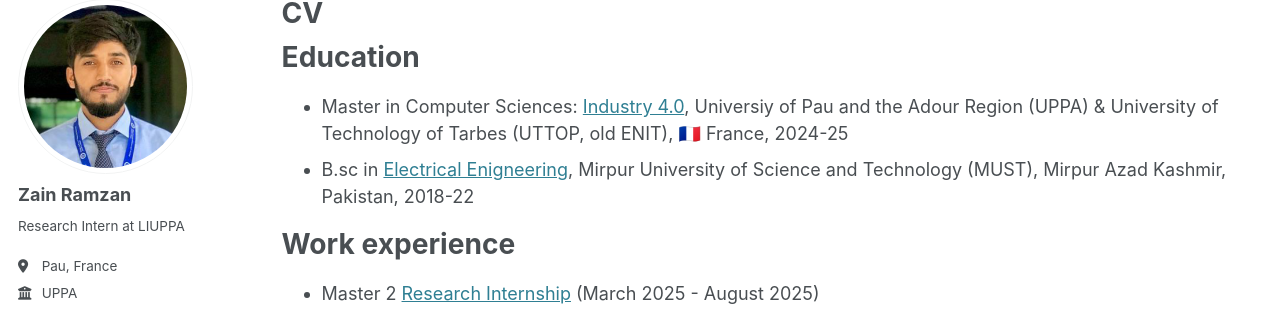
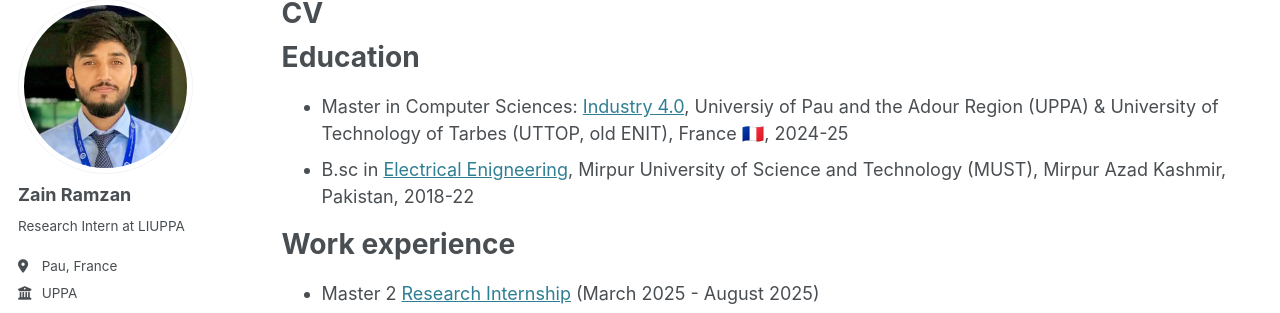
Before and after one commit to zain-ramzan/zain-ramzan.github.io, a Jekyll site: the page built from _pages/cv.md, in a window 1280 px wide and 900 px high. Shown: the part 107-420 px from the top of the window. Built offline with Jekyll 4.4.1, drawn with Linux system fonts in a browser that asks for light colours.

Commit message:
Update cv.md

```diff
--- a/_pages/cv.md
+++ b/_pages/cv.md
@@ -11,7 +11,7 @@ redirect_from:
 
 Education
 ======
-* Master in Computer Sciences: <a href="https://formation.univ-pau.fr/en/programs/science-technology-health-STS/master-degree-XB/master-computer-science-L7EMC9TO//m2-industry-4-0-L7EMCSH1.html" target="_blank">Industry 4.0</a>, Universiy of Pau and the Adour Region (UPPA) & University of Technology of Tarbes (UTTOP, old ENIT), 🇫🇷 France, 2024-25
+* Master in Computer Sciences: <a href="https://formation.univ-pau.fr/en/programs/science-technology-health-STS/master-degree-XB/master-computer-science-L7EMC9TO//m2-industry-4-0-L7EMCSH1.html" target="_blank">Industry 4.0</a>, Universiy of Pau and the Adour Region (UPPA) & University of Technology of Tarbes (UTTOP, old ENIT), France 🇫🇷, 2024-25
 * B.sc in <a href="https://must.edu.pk/electrical-engineering/" target="_blank">Electrical Enigneering</a>, Mirpur University of Science and Technology (MUST), Mirpur Azad Kashmir, Pakistan, 2018-22
 
 Work experience
```
